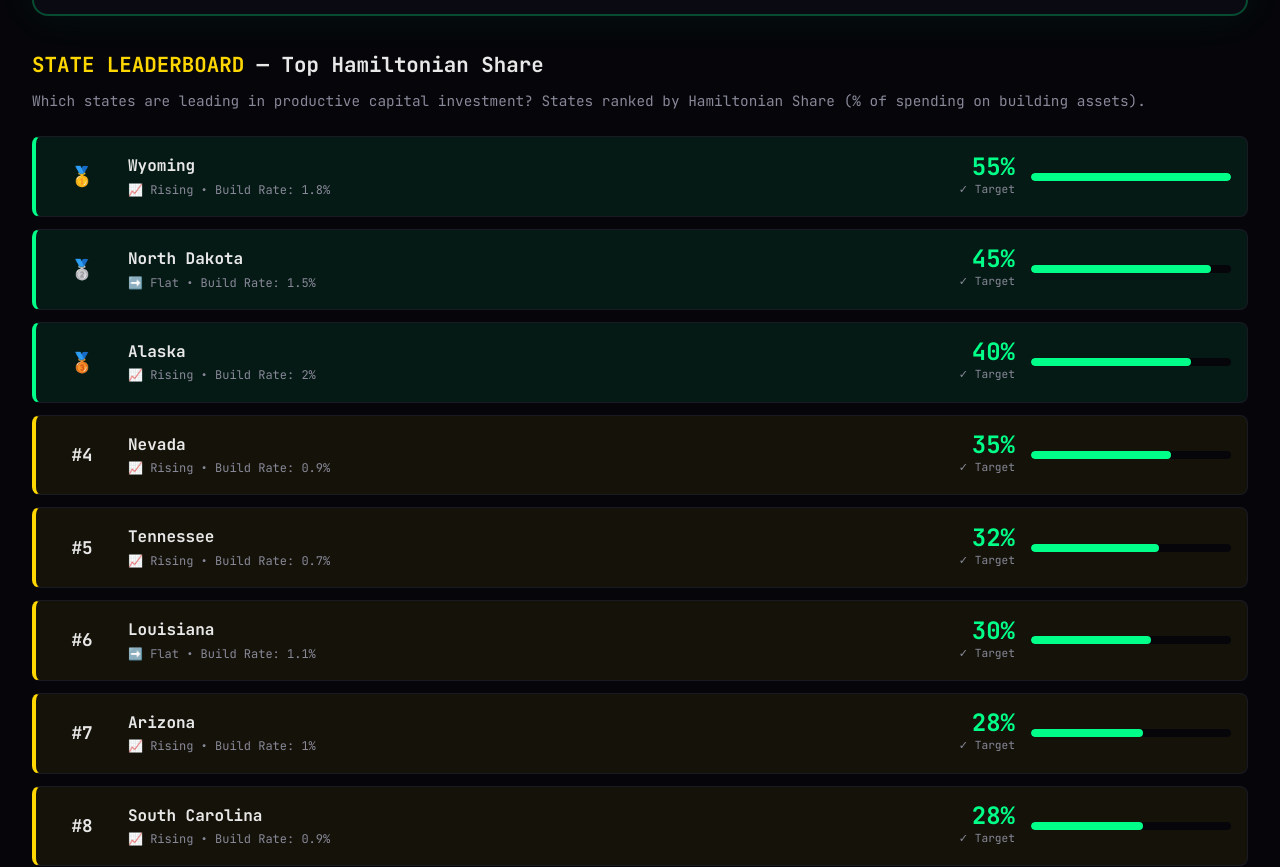
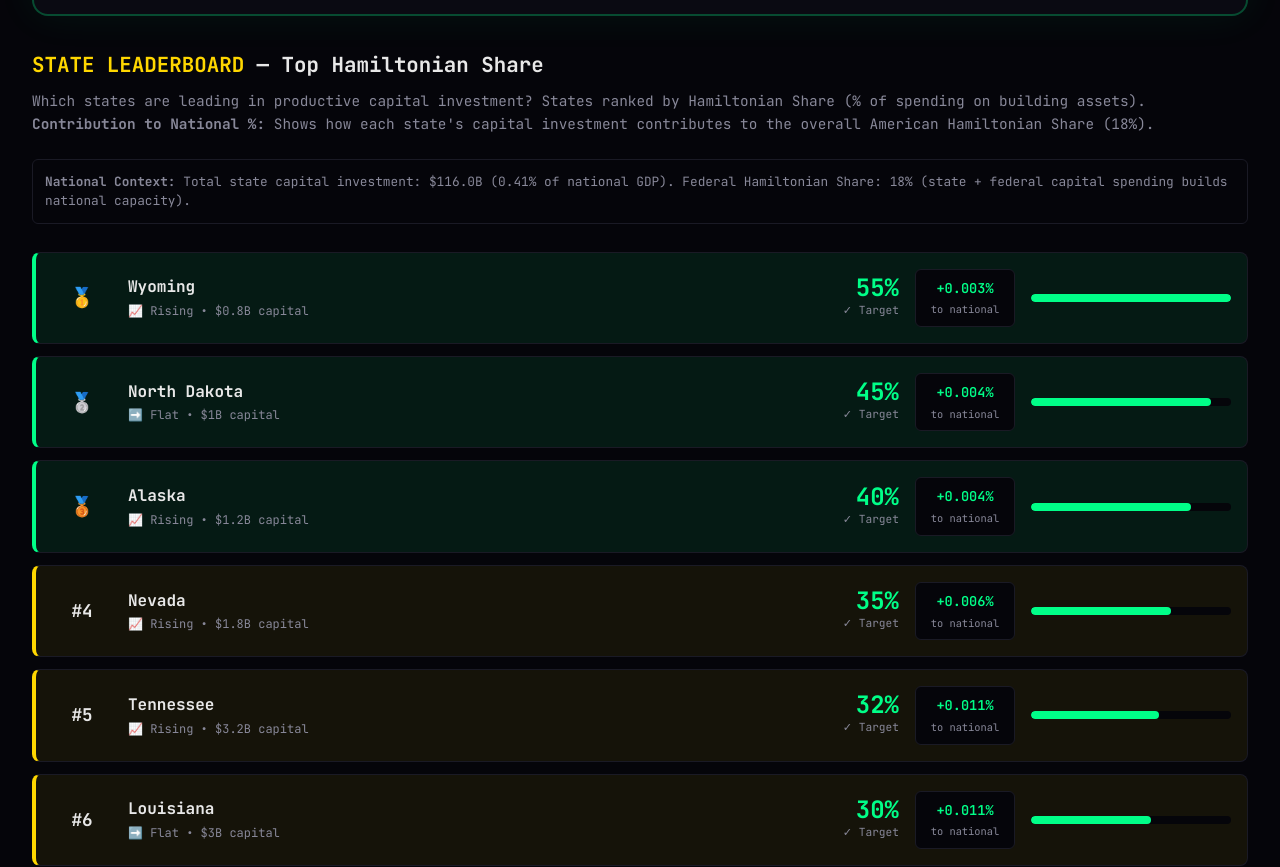
Before and after one commit to toreyjames/Build-Clock, a Next.js app: page / in a window 1280 px wide. Shown: the part 1038-1905 px from the top of the page. Built offline with nearby package versions, Linux system fonts and the light colour scheme; no server answers.

Commit message:
Add state contribution to national Hamiltonian Share - shows how each state's capital investment contributes to overall American percentage

```diff
--- a/app/page.tsx
+++ b/app/page.tsx
@@ -1886,9 +1886,31 @@ export default function Home() {
           </h2>
           <p style={styles.sectionSubtitle}>
             Which states are leading in productive capital investment? States ranked by Hamiltonian Share (% of spending on building assets).
+            <br /><strong>Contribution to National %:</strong> Shows how each state's capital investment contributes to the overall American Hamiltonian Share (18%).
           </p>
 
+          {(() => {
+            // Calculate total national GDP from all states
+            const totalStateGDP = Object.values(stateHamiltonianAnalysis).reduce((sum, state) => sum + state.stateGDP, 0)
+            const totalStateCapitalInvestment = Object.values(stateHamiltonianAnalysis).reduce((sum, state) => sum + state.stateCapitalInvestment, 0)
+
+            // National Hamiltonian Share is 18% (federal level)
+            // We'll show how state capital investment contributes to national capacity
+            // State capital investment as % of national GDP
+            const nationalGDP = econData.gdp * 1000 // Convert trillions to billions
+            const stateCapitalAsPctOfNationalGDP = (totalStateCapitalInvestment / nationalGDP) * 100
+
+            return (
               <div style={styles.leaderboardContainer}>
+                <div style={styles.leaderboardHeader}>
+                  <div style={styles.leaderboardHeaderNote}>
+                    <strong>National Context:</strong> Total state capital investment: ${totalStateCapitalInvestment.toFixed(1)}B
+                    ({stateCapitalAsPctOfNationalGDP.toFixed(2)}% of national GDP).
+                    Federal Hamiltonian Share: {(HAMILTONIAN_SHARE * 100).toFixed(0)}%
+                    (state + federal capital spending builds national capacity).
+                  </div>
+                </div>
+
                 {Object.values(stateHamiltonianAnalysis)
                   .sort((a, b) => b.hamiltonianShare - a.hamiltonianShare)
                   .slice(0, 15)
@@ -1897,6 +1919,18 @@ export default function Home() {
                 const isTop3 = rank <= 3
                 const isTop10 = rank <= 10
                 const meetsTarget = state.hamiltonianShare >= 25
+
+                // Calculate state's contribution to national Hamiltonian Share
+                // State capital investment as % of national GDP
+                const nationalGDP = econData.gdp * 1000 // Convert trillions to billions
+                const stateCapitalAsPctOfNationalGDP = (state.stateCapitalInvestment / nationalGDP) * 100
+
+                // State's share of total state GDP
+                const stateGDPShare = (state.stateGDP / totalStateGDP) * 100
+
+                // Weighted contribution: if this state improved to 25%, how much would it move the national average?
+                // This is a simplified model showing state-level building activity
+                const contributionToNational = stateCapitalAsPctOfNationalGDP
 
                 return (
                   <div
@@ -1938,7 +1972,7 @@ export default function Home() {
                       }}>
                         {state.trend === 'rising' ? '📈 Rising' : state.trend === 'declining' ? '📉 Declining' : '➡️ Flat'}
                         {' • '}
-                        Build Rate: {state.buildRate}%
+                        ${state.stateCapitalInvestment}B capital
                       </div>
                     </div>
                     <div style={styles.leaderboardScore}>
@@ -1958,6 +1992,22 @@ export default function Home() {
                         {meetsTarget ? '✓ Target' : 'Target: 25%'}
                       </div>
                     </div>
+                    <div style={styles.leaderboardContribution}>
+                      <div style={{
+                        fontSize: '0.85rem',
+                        fontWeight: 600,
+                        color: COLORS.hamiltonian,
+                        marginBottom: '2px'
+                      }}>
+                        +{contributionToNational.toFixed(3)}%
+                      </div>
+                      <div style={{
+                        fontSize: '0.65rem',
+                        color: COLORS.textMuted
+                      }}>
+                        to national
+                      </div>
+                    </div>
                     <div style={styles.leaderboardBar}>
                       <div style={{
                         width: `${Math.min((state.hamiltonianShare / 50) * 100, 100)}%`,
@@ -1971,9 +2021,14 @@ export default function Home() {
                 )
               })}
               </div>
+            )
+          })()}
 
           <div style={styles.leaderboardNote}>
-            <strong>Note:</strong> Click any state to view detailed analysis. Target: 25%+ Hamiltonian Share (federal baseline: 18%).
+            <strong>How the Equation Works:</strong> Each state's capital investment (${Object.values(stateHamiltonianAnalysis).reduce((sum, s) => sum + s.stateCapitalInvestment, 0).toFixed(1)}B total)
+            contributes to national capacity building. The <strong>"Contribution to National %"</strong> shows each state's capital spending as a percentage of national GDP.
+            Combined with federal Hamiltonian spending (18%), this builds America's productive capacity.
+            <br /><strong>Click any state</strong> to view detailed analysis. Target: 25%+ Hamiltonian Share per state.
           </div>
         </section>
 
@@ -3639,15 +3694,37 @@ const styles: { [key: string]: React.CSSProperties } = {
     marginTop: '1.5rem',
     marginBottom: '1rem',
   },
+  leaderboardHeader: {
+    marginBottom: '1rem',
+  },
+  leaderboardHeaderNote: {
+    fontSize: '0.8rem',
+    color: COLORS.textMuted,
+    padding: '0.75rem',
+    backgroundColor: COLORS.bg,
+    borderRadius: '6px',
+    border: `1px solid ${COLORS.border}`,
+    lineHeight: 1.5,
+  },
   leaderboardRow: {
     display: 'grid',
-    gridTemplateColumns: '60px 1fr 120px 200px',
+    gridTemplateColumns: '60px 1fr 120px 100px 200px',
     gap: '1rem',
     alignItems: 'center',
     padding: '1rem',
     borderRadius: '8px',
     border: `1px solid ${COLORS.border}`,
     transition: 'all 0.2s ease',
+  },
+  leaderboardContribution: {
+    textAlign: 'center' as const,
+    display: 'flex',
+    flexDirection: 'column' as const,
+    alignItems: 'center',
+    padding: '0.5rem',
+    backgroundColor: COLORS.bg,
+    borderRadius: '6px',
+    border: `1px solid ${COLORS.border}`,
   },
   leaderboardRank: {
     fontSize: '1.1rem',
```
Lines whose indentation alone changed are shown as unchanged.
